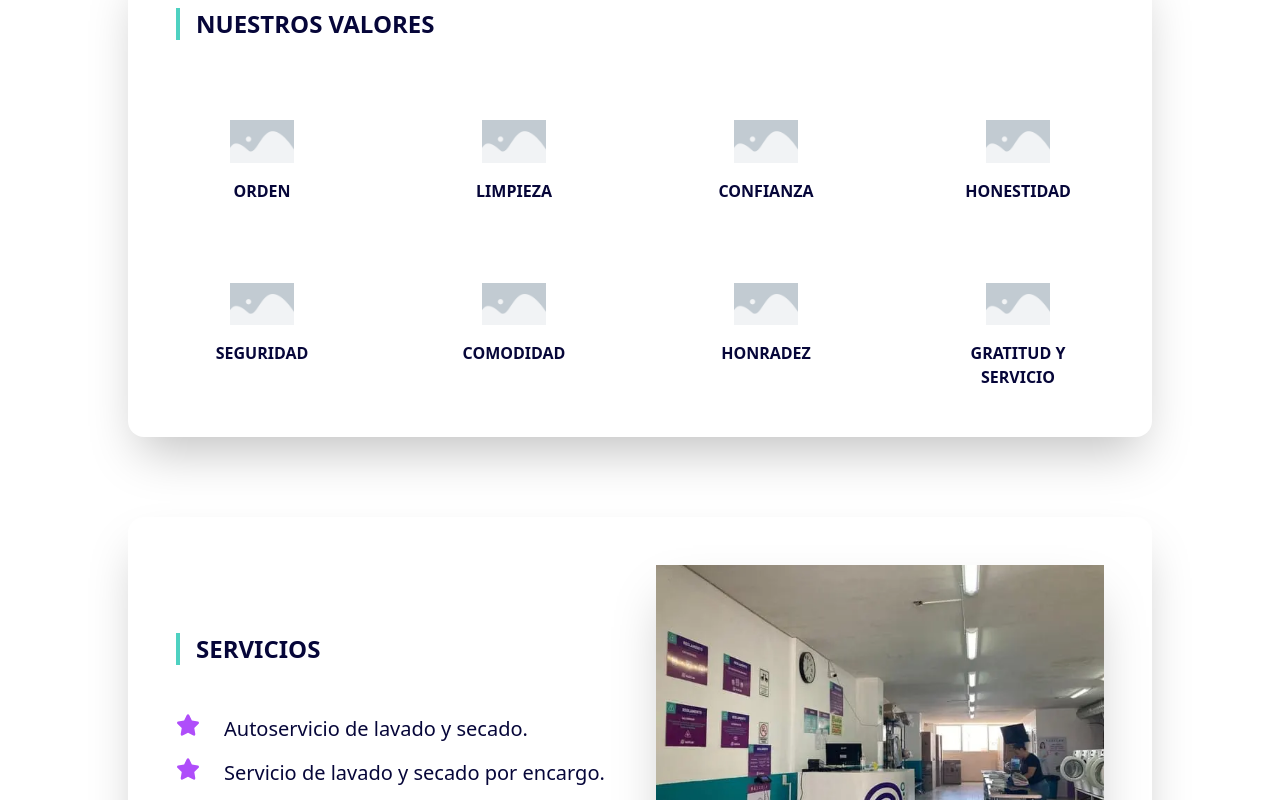
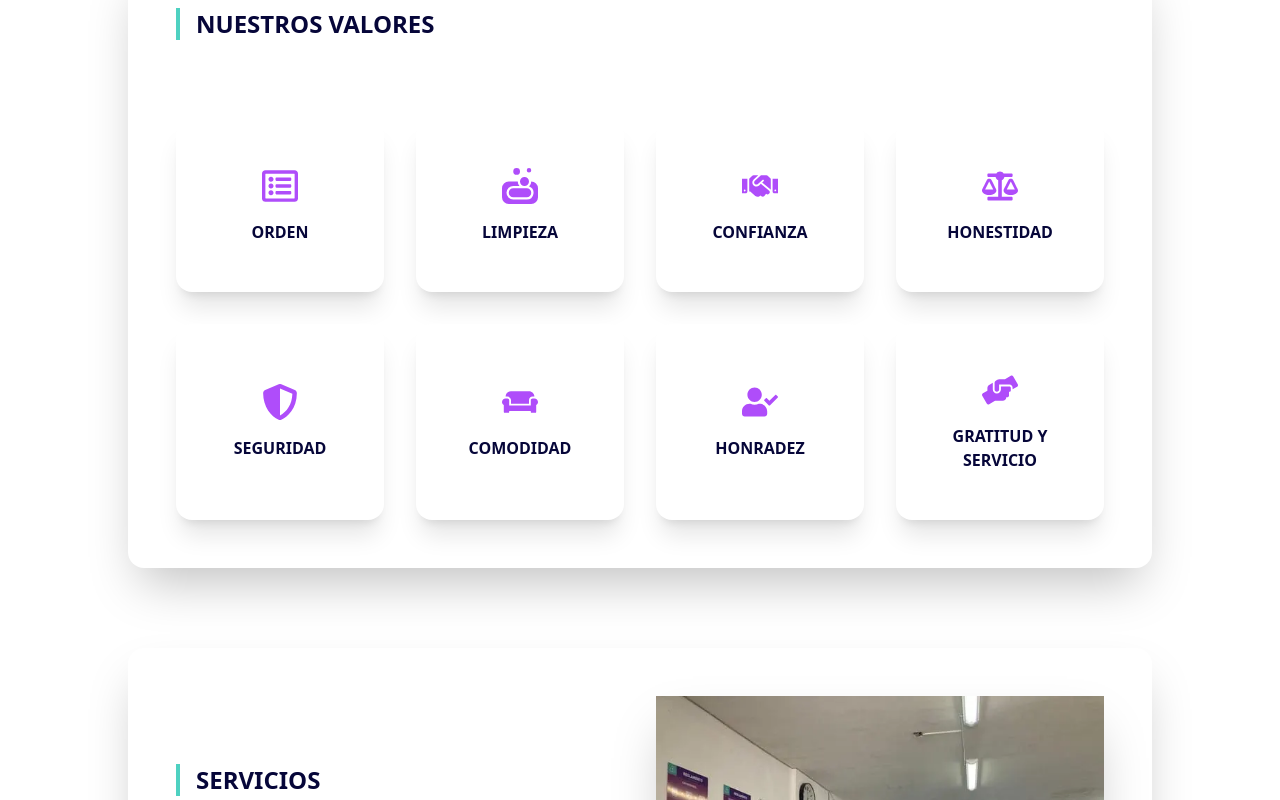
Before and after one commit to dspwebstudiomx/easylav-react, a React (Vite) app: page / in a window 1280 px wide. Shown: the part 1800-2600 px from the top of the page. Built offline with nearby package versions, Linux system fonts and the light colour scheme.

Commit message:
Actualiza el componente QuienesSomos para reemplazar imágenes de marcador de posición por íconos, mejora la estructura del código y ajusta estilos para una mejor presentación.

```diff
--- a/src/pages/inicio/components/QuienesSomos.jsx
+++ b/src/pages/inicio/components/QuienesSomos.jsx
@@ -1,56 +1,65 @@
 import { BorderLeft, Container, Paragraph, ParagraphContainer, Section, TitleContainer, TitleH3 } from 'components';
-import { Placeholder } from 'assets';
 import PropTypes from 'prop-types';
-import { FaStar } from 'react-icons/fa6';
 import { VistaLavanderiaDesdeEntrada_2_640 as image } from 'assets';
+import {
+  FaRegListAlt,
+  FaSoap,
+  FaHandshake,
+  FaBalanceScale,
+  FaShieldAlt,
+  FaCouch,
+  FaUserCheck,
+  FaHandsHelping,
+} from 'react-icons/fa';
+import { FaCheck } from 'react-icons/fa6';
 
 //Biblioteca de datos
 const valores = [
   {
     id: 1,
-    image: Placeholder,
+    icon: <FaRegListAlt size={36} className="text-secondary" />,
     title: 'Orden',
     alt: 'Orden',
   },
   {
     id: 2,
-    image: Placeholder,
+    icon: <FaSoap size={36} className="text-secondary" />,
     title: 'Limpieza',
     alt: 'Limpieza',
   },
   {
     id: 3,
-    image: Placeholder,
+    icon: <FaHandshake size={36} className="text-secondary" />,
     title: 'Confianza',
     alt: 'Confianza',
   },
   {
     id: 4,
-    image: Placeholder,
+    icon: <FaBalanceScale size={36} className="text-secondary" />,
     title: 'Honestidad',
     alt: 'Honestidad',
   },
   {
     id: 5,
-    image: Placeholder,
+    icon: <FaShieldAlt size={36} className="text-secondary" />,
     title: 'Seguridad',
     alt: 'Seguridad',
   },
   {
     id: 6,
-    image: Placeholder,
+    icon: <FaCouch size={36} className="text-secondary" />,
     title: 'Comodidad',
     alt: 'Comodidad',
   },
   {
     id: 7,
-    image: Placeholder,
+    icon: <FaUserCheck size={36} className="text-secondary" />,
     title: 'Honradez',
     alt: 'Honradez',
   },
   {
     id: 8,
-    image: Placeholder,
+    icon: <FaHandsHelping size={36} className="text-secondary" />,
     title: 'Gratitud y Servicio',
     alt: 'Gratitud y Servicio',
   },
@@ -69,18 +78,21 @@ const ThreeColumnsContainer = ({ children }) => {
   return <div className="grid sm:grid-cols-3 sm:gap-0 items-center justify-center">{children}</div>;
 };
 const FourColumnsContainer = ({ children }) => {
-  return <div className="grid grid-cols-2 md:grid-cols-4 gap-8 sm:gap-20">{children}</div>;
+  return <div className="grid grid-cols-2 md:grid-cols-4 gap-8">{children}</div>;
 };
 const Card = ({ children }) => {
   return (
-    <div className="flex flex-col justify-start p-12 shadow-2xl rounded-2xl bg-light text-dark gap-8 ">{children}</div>
+    <div className="flex flex-col justify-start p-12 shadow-2xl rounded-2xl bg-light text-dark gap-8">{children}</div>
   );
 };
 
 const ValorTarjeta = ({ valor }) => {
   return (
-    <article id="nuestros-valores" className="flex flex-col gap-4 items-center justify-start text-center">
-      <img width={64} src={valor.image} title={valor.title} alt={valor.alt} />
+    <article
+      id="nuestros-valores"
+      className="flex flex-col items-center justify-center text-center p-6 py-12 shadow-xl rounded-2xl bg-light text-dark gap-4"
+    >
+      {valor.icon}
       <TitleH3 color="text-dark" textTransform="uppercase">
         {valor.title}
       </TitleH3>
@@ -167,7 +179,7 @@ const QuienesSomos = () => {
                   return (
                     <article key={key} className="flex gap-4 items-center justify-start">
                       <div className="w-8 h-8">
-                        <FaStar className="text-secondary" size={24} />
+                        <FaCheck className="text-secondary" size={28} />
                       </div>
                       <h3 className="text-xl">{servicio.title}</h3>
                     </article>
@@ -202,6 +214,7 @@ ValorTarjeta.propTypes = {
     image: PropTypes.string.isRequired,
     title: PropTypes.string.isRequired,
     alt: PropTypes.string.isRequired,
+    icon: PropTypes.element.isRequired,
   }).isRequired,
 };
 NuestrosValoresGeneradorTarjetas.propTypes = {
@@ -211,6 +224,7 @@ NuestrosValoresGeneradorTarjetas.propTypes = {
     title: PropTypes.string.isRequired,
     alt: PropTypes.string.isRequired,
   }).isRequired,
+  icon: PropTypes.element.isRequired,
 };
 
 export default QuienesSomos;
```
